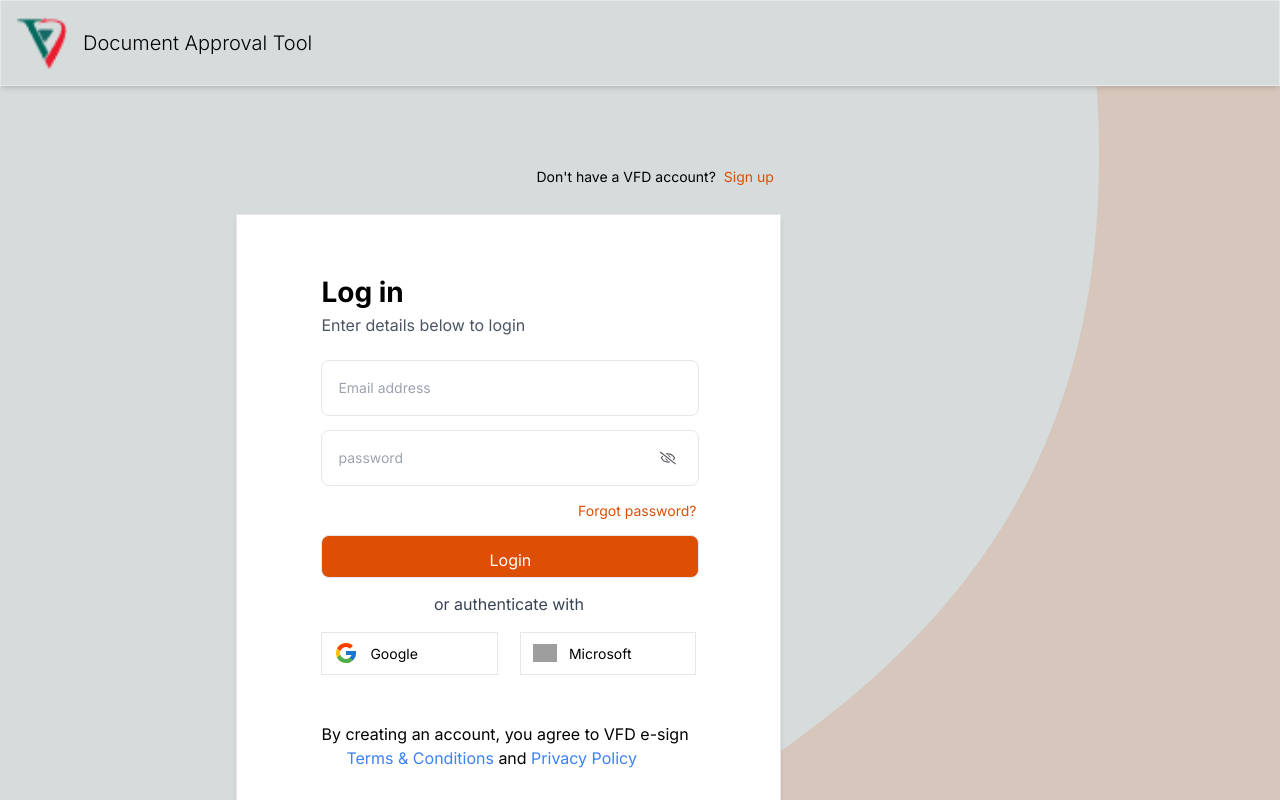
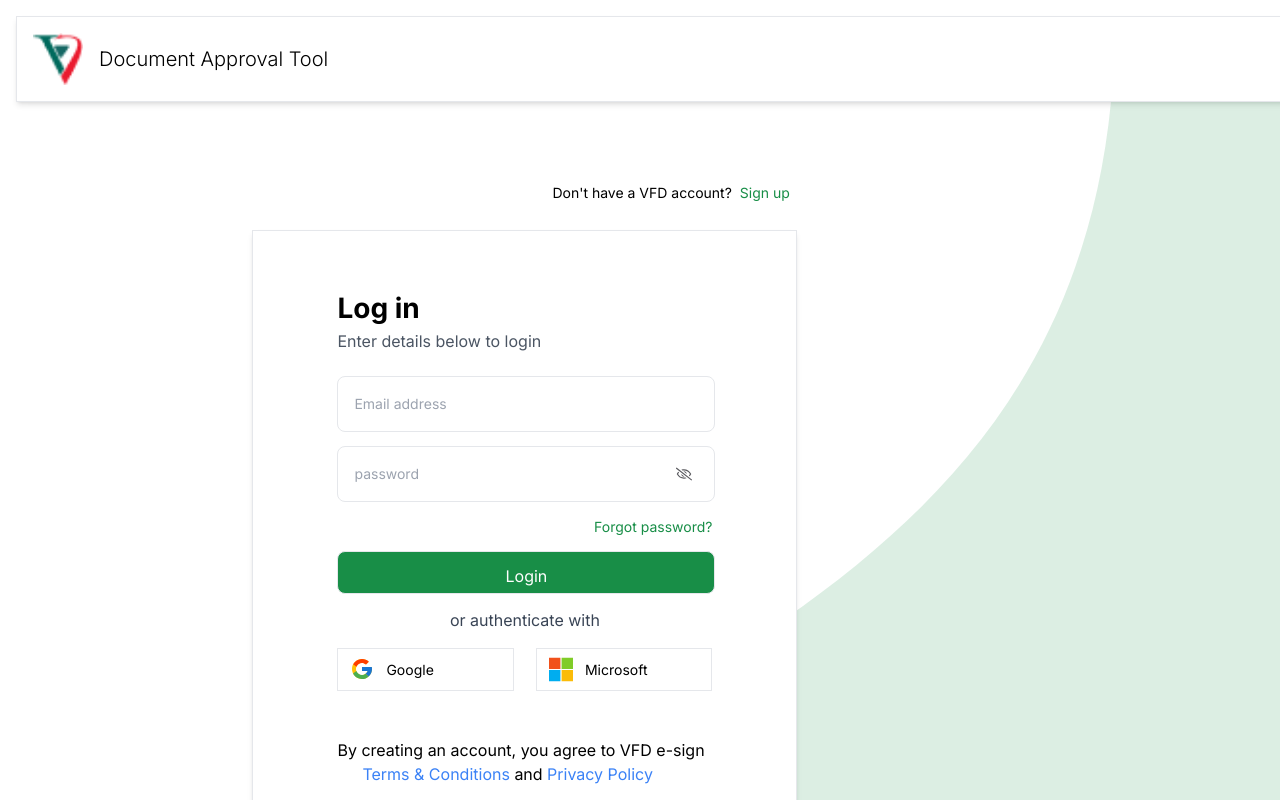
Before and after one commit to lawrenceime/Document-approval, a Next.js app in the folder alm/: page /users/register in a window 1280 px wide. Built offline with nearby package versions, Linux system fonts and the light colour scheme; grey boxes are pictures that could not be loaded.

Commit message:
colour changes made on specific parts of the login form

```diff
--- a/alm/app/globals.css
+++ b/alm/app/globals.css
@@ -4,24 +4,17 @@
 
 :root {
   --foreground-rgb: 0, 0, 0;
-  --background-start-rgb: 214, 219, 220;
-  --background-end-rgb: 255, 255, 255;
+
 }
 
 @media (prefers-color-scheme: dark) {
   :root {
     --foreground-rgb: 255, 255, 255;
-    --background-start-rgb: 0, 0, 0;
-    --background-end-rgb: 0, 0, 0;
+
   }
 }
 
 body {
   color: rgb(var(--foreground-rgb));
-  background: linear-gradient(
-      to bottom,
-      transparent,
-      rgb(var(--background-end-rgb))
-    )
-    rgb(var(--background-start-rgb));
+  padding:1rem
 }
--- a/alm/app/users/register/signup.tsx
+++ b/alm/app/users/register/login.tsx
@@ -3,15 +3,17 @@
 'use client'
 
 import React, { useState } from "react";
-import backgroundImage from "../../../public/images/alm_background.svg";
+import backgroundImage from "../../../public/images/bg-image-green.svg";
 import Navbar from "@/app/components/navbar";
 import { FcGoogle } from "react-icons/fc";
 import Image from "next/image";
 import Link from "next/link";
 import { FaRegEyeSlash, FaRegEye } from "react-icons/fa";
+import {AiOutlineLoading3Quarters} from "react-icons/ai"
 
-const Newsignup = () => {
+const Login = () => {
   const [passwordVisible, setPasswordVisible] = useState(false);
+   const [isLoading, setIsLoading] = useState(false);
 
   return (
     <div>
@@ -28,7 +30,7 @@ const Newsignup = () => {
 
                 <h3 className="pt-20 text-[14px] text-[400] font-Inter ml-[300px] ">
                   Don't have a VFD account?
-                  <a href="#" className="text-[#DD4F05] text-[600] ml-2">
+                  <a href="#" className="text-[#188E47] text-[600] ml-2">
                     Sign up
                   </a>
                 </h3>
@@ -65,10 +67,10 @@ const Newsignup = () => {
                     </button>
                   </div>
                   <div className="flex justify-end mt-[14px] mb-[14px]">
-                    <span className="text-[14px] text-[500] text-[#DD4F05]">Forgot password?</span>
+                    <span className="text-[14px] text-[500] text-[#188E47]">Forgot password?</span>
                   </div>
                   <button
-                    className="border bg-[#DD4F05] w-[378px] h-[43px] items-center py-[12px] rounded-[8px] text-white "
+                    className="border bg-[#188E47] w-[378px] h-[43px] items-center py-[12px] rounded-[8px] text-white "
                     type="submit"
                   >
                     Login
@@ -84,7 +86,7 @@ const Newsignup = () => {
                   </div>
                   <div className=" border flex flex-row gap-[12px] items-center text-[14px] pr-[12px] py-[12px]  w-[178px] h-[43px] ">
                     <Image
-                      src="/images/microsoft_logo.svg" // Specify the path to your image within the 'public' directory
+                      src="/images/logos_microsoft-icon.svg" // Specify the path to your image within the 'public' directory
                       alt="Your Image"
                       width={24} // Set the desired width
                       height={24} // Set the desired height
@@ -107,4 +109,4 @@ const Newsignup = () => {
   );
 };
 
-export default Newsignup;
+export default Login;
--- a/alm/app/users/register/page.tsx
+++ b/alm/app/users/register/page.tsx
@@ -1,11 +1,13 @@
 import React from 'react';
-import Newsignup from './signup';
+import Login from './login';
+
 
 const page = () => {
   return (
     <div>
 
-     <Newsignup/>
+     <Login/>
+
     </div>
   )
 }
```
Also changed, not shown: alm/public/images/bg-image-green.svg (added).
